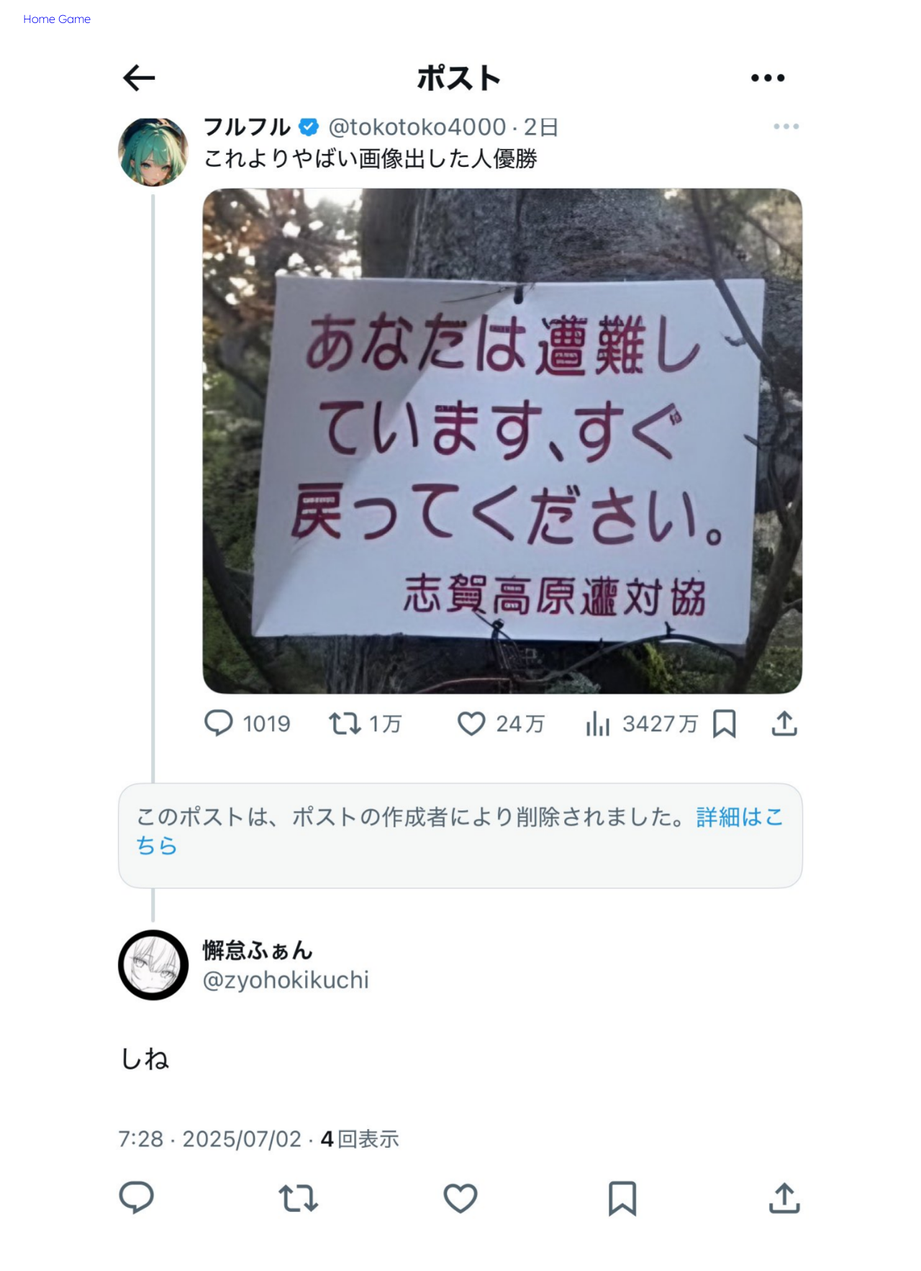
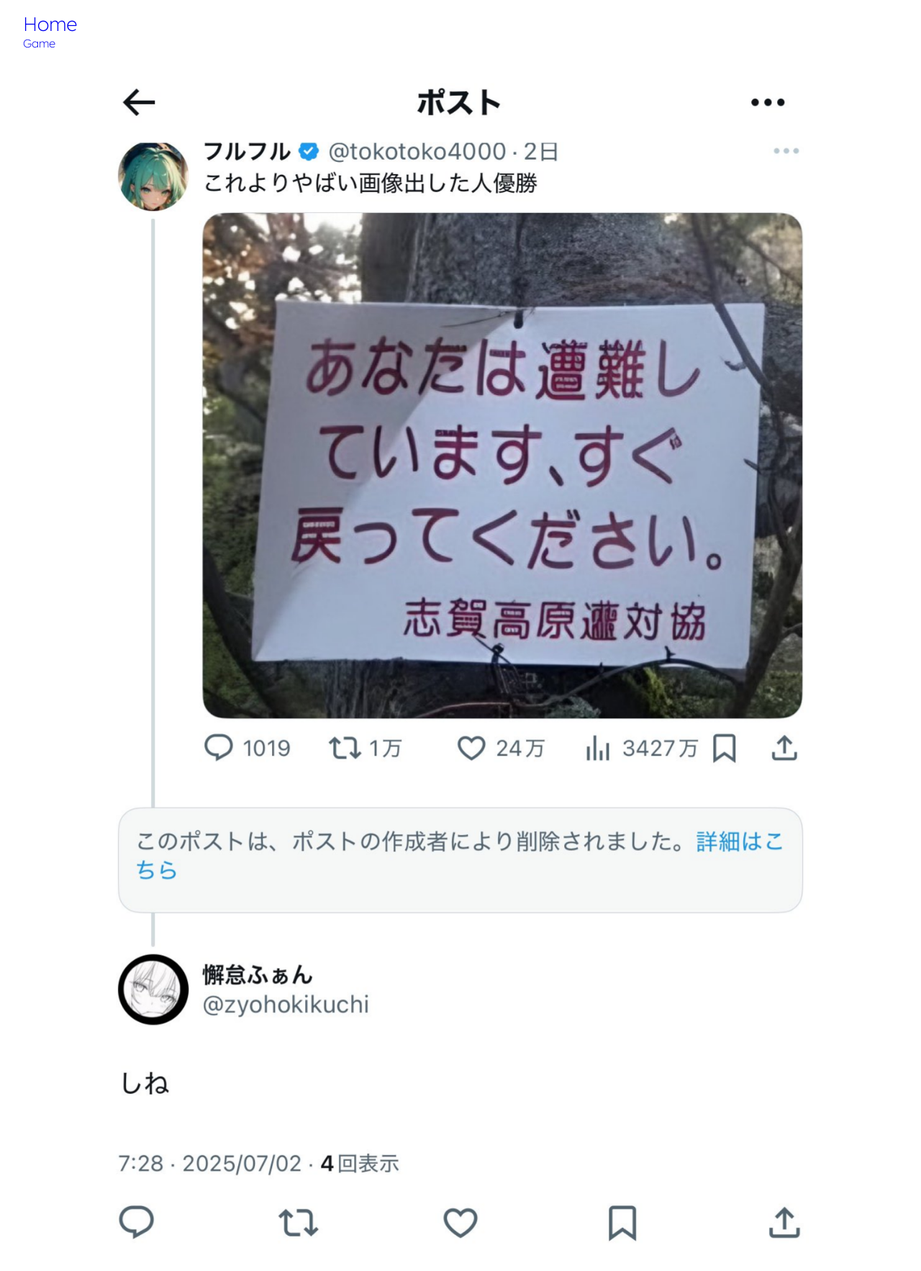
Before and after one commit to liruru/Runachas, a Jekyll site: the page built from index.html, in a window 1280 px wide. Shown: the whole page at 72% size. Built offline with Jekyll 4.4.1, drawn with Linux system fonts in a browser that asks for light colours; before the commit the page ends 1732 px from its top, so only the background shows below that.

Commit message:
Update header.html
文字のスタイルを修正

```diff
--- a/_includes/header.html
+++ b/_includes/header.html
@@ -1,6 +1,6 @@
 <header style="width:100%; padding:1em 2em; display:flex; justify-content:flex-start; gap:2em; box-sizing:border-box;">
   <nav>
-    <a href="{{ '/' | relative_url }}" style="text-decoration:none;">Home</a>
-    <a href="{{ '/game' | relative_url }}" style="text-decoration:none;">Game</a>
+    <p><a href="{{ '/' | relative_url }}">Home</a></p>
+    <p></p><a href="{{ '/game' | relative_url }}"">Game</a></p>
   </nav>
 </header>
```
